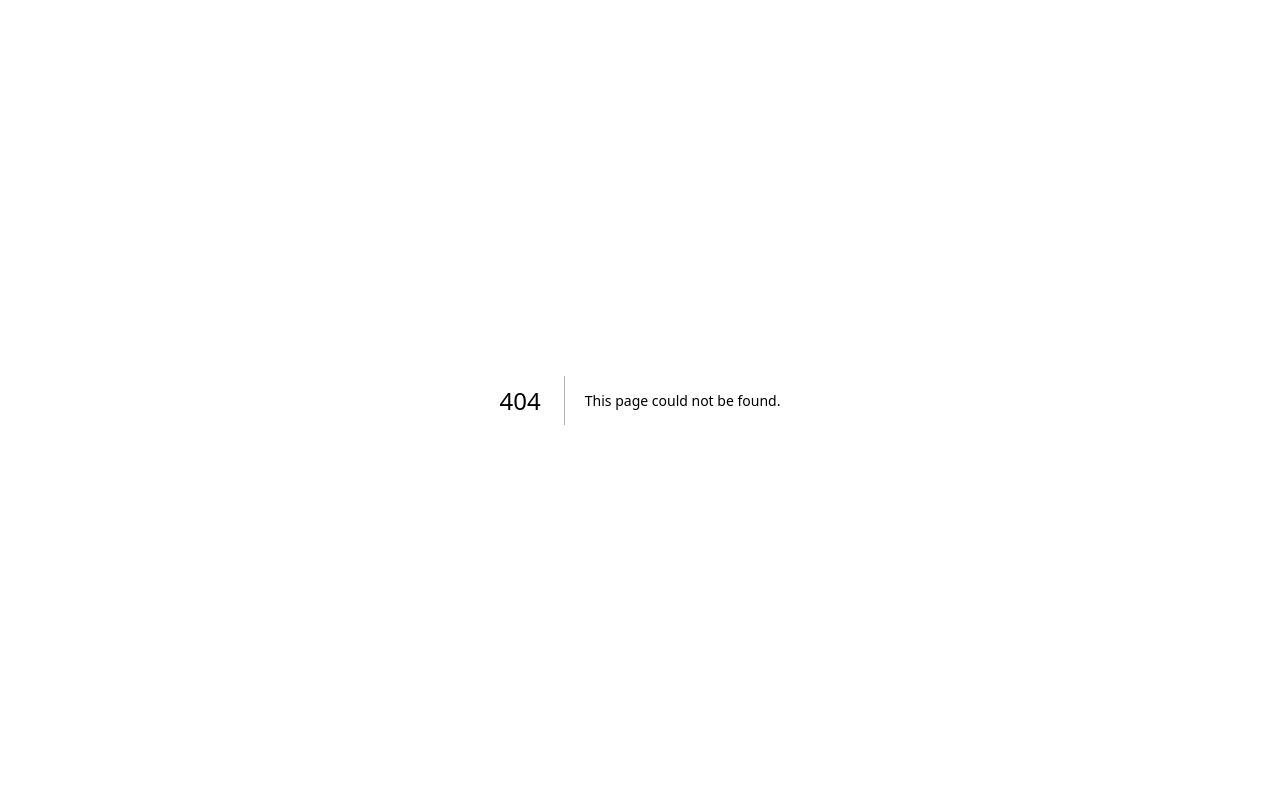
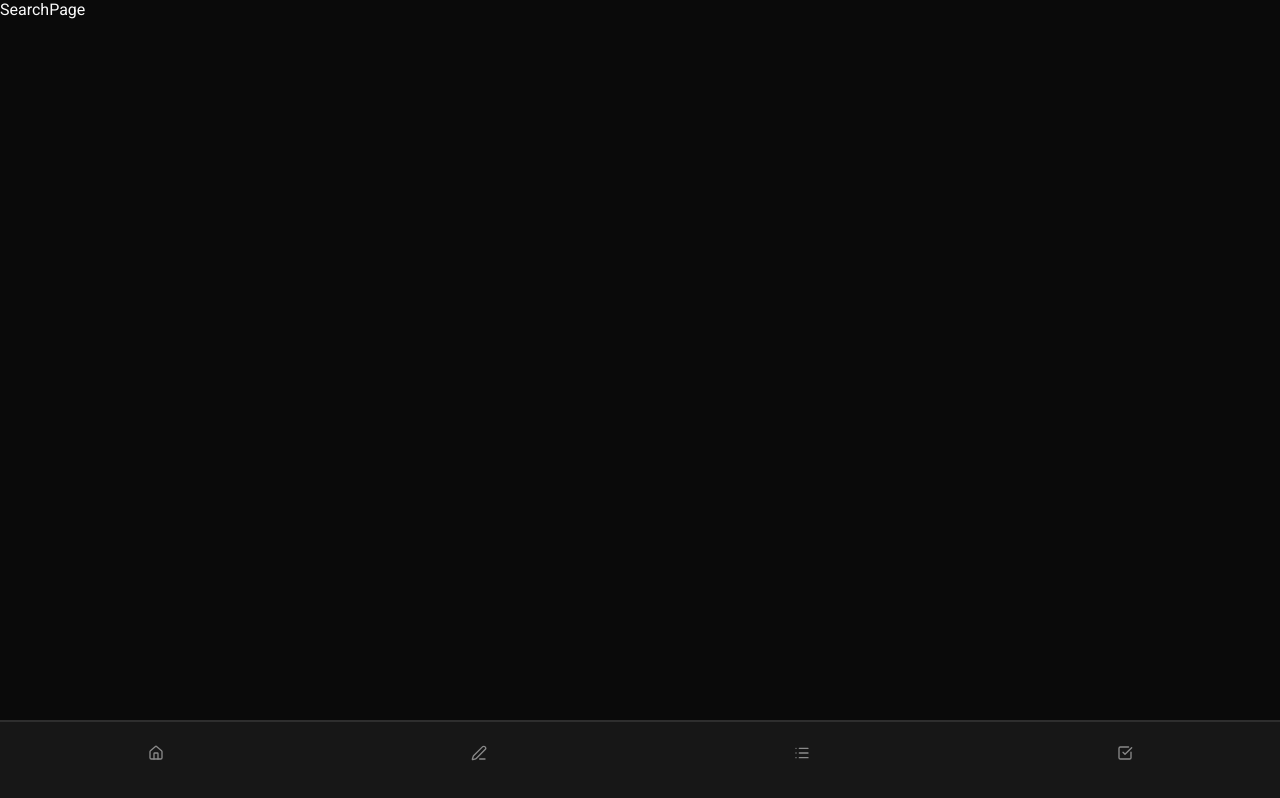
Before and after one commit to FarzadVav/Life-OS-APP, a Next.js app: page /search in a window 1280 px wide. Before the commit this address had no page. Built offline with nearby package versions, Linux system fonts and the light colour scheme.

Commit message:
fix Navigation and TopBar

```diff
--- a/app/(user)/page.tsx
+++ b/app/(user)/page.tsx
@@ -1,13 +1,19 @@
 import TopBar from "@/features/general/components/static/TopBar/TopBar";
 import TopBarBackBtn from "@/features/general/components/static/TopBar/TopBarBackBtn";
+import { SearchIcon, UserIcon } from "lucide-react";
 
 function UserHomePage() {
   return (
     <>
       <TopBar>
         <TopBar.TopBarCapsule>
-          <TopBarBackBtn goBack />
-          <TopBar.TopBarTitle>FarzadVav</TopBar.TopBarTitle>
+          <TopBarBackBtn href="/search" position="right">
+            <SearchIcon />
+          </TopBarBackBtn>
+          <TopBar.TopBarTitle asTitle>Farzad Vahdati</TopBar.TopBarTitle>
+          <TopBarBackBtn href="/profile" position="left">
+            <UserIcon />
+          </TopBarBackBtn>
         </TopBar.TopBarCapsule>
       </TopBar>
     </>
--- /dev/null
+++ b/app/(user)/search/page.tsx
@@ -0,0 +1,5 @@
+function SearchPage() {
+  return <div>SearchPage</div>;
+}
+
+export default SearchPage;
--- a/features/general/components/static/Navigation/Navigation.tsx
+++ b/features/general/components/static/Navigation/Navigation.tsx
@@ -1,7 +1,40 @@
+"use client";
+
+import Link from "next/link";
+import { ViewTransition } from "react";
+
+import { Button } from "../../ui/button";
+import { NAVIGATION_LINKS } from "@/features/general/lib/constant";
+import useCheckIsPathnameMatch from "@/features/general/hooks/useCheckIsPathnameMatch";
+
 function Navigation() {
+  const checkIsPathnameMatch = useCheckIsPathnameMatch();
+
   return (
     <nav className="h-20 bg-card border-t-2 flex items-center justify-center gap-3">
-      Navigation
+      {NAVIGATION_LINKS.map((item) => {
+        const isPathnameMatch = checkIsPathnameMatch(item.matchPathname);
+
+        return (
+          <Link key={item.href} href={item.href} className="size-full">
+            <Button
+              variant={"ghost"}
+              className={"size-full rounded-none flex-col relative"}
+            >
+              {
+                <item.Icon
+                  className={`transition-opacity -translate-y-2 ${isPathnameMatch ? "" : "opacity-50"}`}
+                />
+              }
+              {isPathnameMatch ? (
+                <ViewTransition>
+                  <span className="absolute bottom-2">{item.name}</span>
+                </ViewTransition>
+              ) : null}
+            </Button>
+          </Link>
+        );
+      })}
     </nav>
   );
 }
--- a/features/general/components/static/TopBar/TopBarBackBtn.tsx
+++ b/features/general/components/static/TopBar/TopBarBackBtn.tsx
@@ -6,29 +6,44 @@ import { ChevronLeftIcon } from "lucide-react";
 import { cn } from "@/features/general/lib/utils";
 import { Button, ButtonClickEvent, ButtonProps } from "../../ui/button";
 
-type TopBarBackBtnProps = ButtonProps & {
-  goBack?: boolean | string;
+type WithGoBack = {
+  goBack?: boolean;
+  href?: never;
 };
 
+type WithHref = {
+  goBack?: never;
+  href?: string;
+};
+
+type MergedType = WithGoBack | WithHref;
+
+type TopBarBackBtnProps = ButtonProps &
+  MergedType & {
+    position: "left" | "right";
+  };
+
 function TopBarBackBtn({
+  href,
   goBack,
   onClick,
   variant,
   children,
+  position,
   className,
   ...p
 }: TopBarBackBtnProps) {
   const router = useRouter();
 
   const handleClick = (ev: ButtonClickEvent) => {
-    if (typeof goBack === "boolean" && goBack) {
+    if (goBack) {
       router.back();
 
       return;
     }
 
-    if (typeof goBack === "string" && goBack.trim().length) {
-      router.push(goBack);
+    if (href?.trim()) {
+      router.push(href);
 
       return;
     }
@@ -41,12 +56,18 @@ function TopBarBackBtn({
       onClick={handleClick}
       variant={variant || "ghost"}
       className={cn(
-        "rounded-full size-11 absolute ltr:left-0.5 rtl:right-0.5 top-0.5",
+        "rounded-full size-11 absolute top-0.5",
+        position === "left" ? "left-0.5" : "right-0.5",
         className,
       )}
       {...p}
     >
-      {children || <ChevronLeftIcon className="rtl:-scale-x-100" />}
+      {children ||
+        (goBack ? (
+          <ChevronLeftIcon
+            className={position === "left" ? "" : "-scale-x-100"}
+          />
+        ) : null)}
     </Button>
   );
 }
--- a/features/general/components/static/TopBar/TopBarCapsule.tsx
+++ b/features/general/components/static/TopBar/TopBarCapsule.tsx
@@ -8,7 +8,7 @@ function TopBarCapsule({ className, ...p }: TopBarCapsuleProps) {
   return (
     <div
       className={cn(
-        "h-13 p-3 bg-card border-2 flex items-center justify-between relative rounded-full",
+        "h-13 p-3 bg-card border-2 flex items-center justify-between relative w-full rounded-full",
         className,
       )}
       {...p}
--- a/features/general/components/static/TopBar/TopBarRoot.tsx
+++ b/features/general/components/static/TopBar/TopBarRoot.tsx
@@ -5,7 +5,15 @@ import { cn } from "@/features/general/lib/utils";
 type TopBarRootProps = ComponentProps<"header">;
 
 function TopBarRoot({ className, ...p }: TopBarRootProps) {
-  return <header className={cn("h-16 p-3", className)} {...p}></header>;
+  return (
+    <header
+      className={cn(
+        "h-19 flex items-center justify-center px-3 py-6",
+        className,
+      )}
+      {...p}
+    ></header>
+  );
 }
 
 export default TopBarRoot;
--- a/features/general/components/static/TopBar/TopBarTitle.tsx
+++ b/features/general/components/static/TopBar/TopBarTitle.tsx
@@ -1,14 +1,19 @@
-import { ComponentProps } from "react";
+import { HTMLAttributes } from "react";
 
 import { cn } from "@/features/general/lib/utils";
 
-type TopBarTitleProps = ComponentProps<"h1">;
+type TopBarTitleProps = HTMLAttributes<HTMLElement> & {
+  asTitle?: boolean;
+};
 
-function TopBarTitle({ className, ...p }: TopBarTitleProps) {
+function TopBarTitle({ className, asTitle, ...p }: TopBarTitleProps) {
+  const Tag = asTitle ? "h1" : "div";
+
   return (
-    <h1
+    <Tag
       className={cn(
-        "text-xl font-bold text-center absolute left-1/2 -translate-x-1/2",
+        "absolute left-1/2 -translate-x-1/2",
+        asTitle ? "text-lg font-bold text-center" : "",
         className,
       )}
       {...p}
--- /dev/null
+++ b/features/general/hooks/useCheckIsPathnameMatch.ts
@@ -0,0 +1,23 @@
+import { usePathname } from "next/navigation";
+
+function useCheckIsPathnameMatch() {
+  const pn = usePathname();
+
+  const checkIsPathnameMatch = (target: string) => {
+    if (target.startsWith("//")) {
+      if (pn === `/${target.split("//")[1]}`) {
+        return true;
+      }
+    }
+
+    if (pn.includes(target)) {
+      return true;
+    }
+
+    return false;
+  };
+
+  return checkIsPathnameMatch;
+}
+
+export default useCheckIsPathnameMatch;
--- /dev/null
+++ b/features/general/lib/constant.ts
@@ -0,0 +1,28 @@
+import { CheckSquareIcon, HomeIcon, ListIcon, PenLineIcon } from "lucide-react";
+
+export const NAVIGATION_LINKS = [
+  {
+    name: "Home",
+    href: "/",
+    matchPathname: "//",
+    Icon: HomeIcon,
+  },
+  {
+    name: "Journals",
+    href: "/journals",
+    matchPathname: "/journals",
+    Icon: PenLineIcon,
+  },
+  {
+    name: "Habits",
+    href: "/habits",
+    matchPathname: "/habits",
+    Icon: ListIcon,
+  },
+  {
+    name: "Todos",
+    href: "/todos",
+    matchPathname: "/todos",
+    Icon: CheckSquareIcon,
+  },
+];
```
